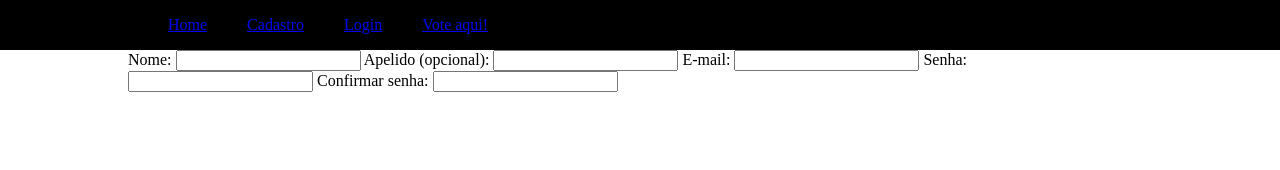
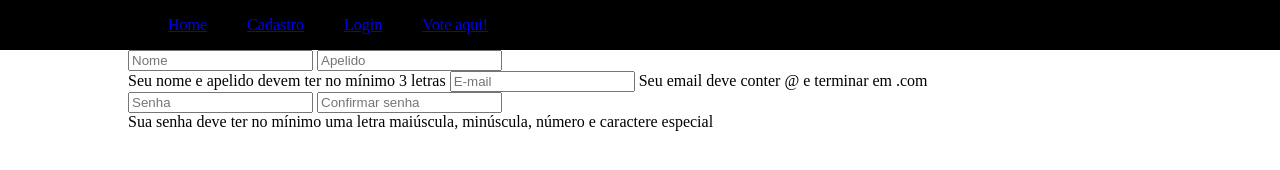
Before and after one commit to MauricioMSoares/ps2-center, a plain HTML site: page html/cadastro.html in a window 1280 px wide. Drawn offline with Linux system fonts and the light colour scheme.

Commit message:
Planejamento de layout e validações de cadastro em andamento.

```diff
--- a/html/cadastro.html
+++ b/html/cadastro.html
@@ -24,16 +24,23 @@
     <div class="container">
         <div id="caixa_cadastro">
             <form>
-                <label for="input_nome">Nome: </label>
-                <input id="input_nome" class="input_cadastro">
-                <label for="input_apelido">Apelido (opcional): </label>
-                <input id="input_apelido" class="input_cadastro">
-                <label for="input_email">E-mail: </label>
-                <input id="input_email" class="input_cadastro">
-                <label for="input_senha">Senha: </label>
-                <input type="password" id="input_senha" class="input_cadastro">
-                <label for="input_confirmar_senha">Confirmar senha: </label>
-                <input type="password" id="input_confirmar_senha" class="input_cadastro">
+                <div class="caixa nome">
+                    <input id="input_nome" class="input_cadastro" onkeyup="validarNome()" placeholder="Nome">
+                    <input id="input_apelido" class="input_cadastro" onkeyup="validarApelido()" placeholder="Apelido">
+                </div>
+                <span class="mensagem nome">Seu nome e apelido devem ter no mínimo 3 letras</span>
+
+                <input id="input_email" class="input_cadastro" onkeyup="validarEmail()" placeholder="E-mail">
+                <span class="mensagem email">Seu email deve conter @ e terminar em .com</span>
+
+                <div class="caixa senha">
+                    <input type="password" id="input_senha" class="input_cadastro" onkeyup="validarSenha()"
+                        placeholder="Senha">
+                    <input type="password" id="input_confirmar_senha" class="input_cadastro"
+                        onkeyup="validarConfirmarSenha()" placeholder="Confirmar senha">
+                </div>
+                <span class="mensagem senha">Sua senha deve ter no mínimo uma letra maiúscula,
+                    minúscula, número e caractere especial</span>
             </form>
         </div>
     </div>
@@ -41,3 +48,5 @@
 </body>
 
 </html>
+
+<script src="../js/cadastro.js"></script>
--- /dev/null
+++ b/js/cadastro.js
@@ -0,0 +1,13 @@
+var nome = "";
+var apelido = "";
+var email = "";
+var senha = "";
+var confirmarSenha = "";
+
+function validarNome() {
+    nome = input_nome.value.trim();
+
+    if (nome.length < 2) {
+
+    }
+}
```
